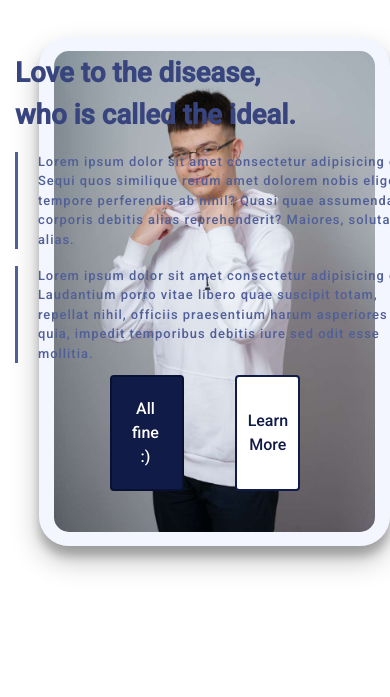
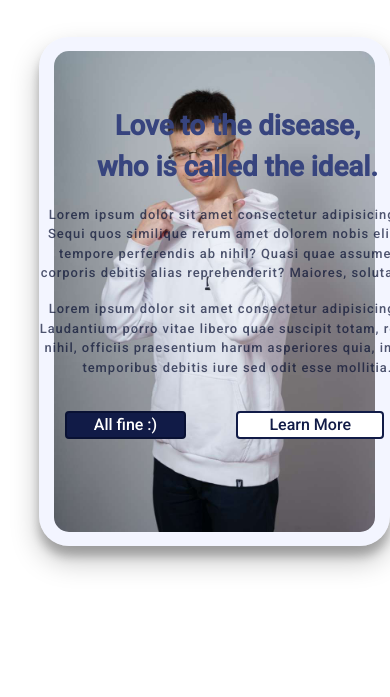
Before and after one commit to hennessyasd/final-project, a plain HTML site: page index.html in a window 390 px wide. Shown: the part 147-844 px from the top of the page. Drawn offline with nearby package versions, Linux system fonts and the light colour scheme.

Commit message:
Changes#11
Add a little adaptive for a main block

```diff
--- a/styles.css
+++ b/styles.css
@@ -186,8 +186,9 @@ select{
     -ms-border-radius: 4px;
     -o-border-radius: 4px;
     margin: 3.2vw 3vh;
-    padding-top: .5vh;
-    padding-bottom: .5vh;
+    display: flex;
+    align-items: center;
+    justify-content: space-around;
 }
 .main .container .section .b1{
     background-color: var(--button-color);
@@ -195,6 +196,8 @@ select{
     color: #ffff;
     transition: 0.6s linear;
     margin-left: 0;
+    padding: 0 1.5vw 0;
+    width: auto;
 }
 .main .container .section .b1:hover{
     background-color: #fff;
@@ -208,6 +211,12 @@ select{
     color: var(--button-color);
     opacity: 1;
     transition: 0.6s linear;
+    padding: 0 1.5vw 0;
+    width: auto;
+    -webkit-transition: 0.6s linear;
+    -moz-transition: 0.6s linear;
+    -ms-transition: 0.6s linear;
+    -o-transition: 0.6s linear;
 }
 .main .container .section .b2:hover{
     background-color: var(--header-box-color);
@@ -305,6 +314,22 @@ select{
         font-size: calc(1rem + 4vmin);
     }
     /*navbar end*/
+    /*main start*/
+    .main .container .section .b1 {
+        display: flex;
+        align-items: center;
+        text-align: center;
+        padding: 1vh 1.5vw 1vh;
+        width: auto;
+        margin-top: 4vh;
+    }
+    .main .container .section .b2 {
+        text-align: center;
+        padding: .4vh 1.5vw .4vh;
+        width: auto;
+        margin-top: 4vh;
+    }
+    /*main end*/
   }
 
 @media (max-width: 760px) {
@@ -314,7 +339,22 @@ select{
     }
     /*navbar end*/
     /*main start*/
-
+    .main .container .section .b1 {
+        display: flex;
+        align-items: center;
+        text-align: center;
+        padding: 0 5.8vw 0;
+        width: auto;
+        margin-top: 4vh;
+    }
+    .main .container .section .b2 {
+        display: flex;
+        align-items: center;
+        text-align: center;
+        padding: 0 5.8vw 0;
+        width: auto;
+        margin-top: 4vh;
+    }
     /*main end*/
   }
 
@@ -339,9 +379,38 @@ select{
         font-size: 2vh;
         margin: 0  auto;
     }
+
+    /* a:after {
+        display: block;
+        position: absolute;
+        left: 0;
+        width: 0;
+        height: 2px;
+        background-color: var(--header-box-color);
+        content: "";
+        transition: width 0.3s ease-out;
+}
+
+    .header .contaner .navigation
+    a:hover:after,
+    a:focus:after {
+        width: 100%;
+    } */
+
     /*navbar end*/
 
     /*main start*/
+    .main .container .section p{
+        border-left-style: none;
+        padding-left: 0;
+        opacity: .7;
+        color: var(--button-border-color);
+    }
+    .main .container .section{
+        text-align: center;
+        position: relative;
+        left: calc(1rem + 1vmin);
+    }
     .main .container .section .space {
         display: flex;
         justify-content: center;
@@ -350,15 +419,24 @@ select{
     .main .container .section .b1 {
         display: flex;
         align-items: center;
-        padding: 20px;
-        padding-right: 50px;
+        text-align: center;
+        padding: 0 6.8vw 0;
+        display: flex;
+        align-items: center;
+        justify-content: space-around;
+        width: auto;
+        margin-top: 4vh;
     }
     .main .container .section .b2 {
         display: flex;
         align-items: center;
         text-align: center;
-        padding-left: 11px;
-        padding-right: 50px;
+        padding: 0 8vw 0;
+        display: flex;
+        align-items: center;
+        justify-content: space-around;
+        width: auto;
+        margin-top: 4vh;
     }
     /*main end*/
 }
```
